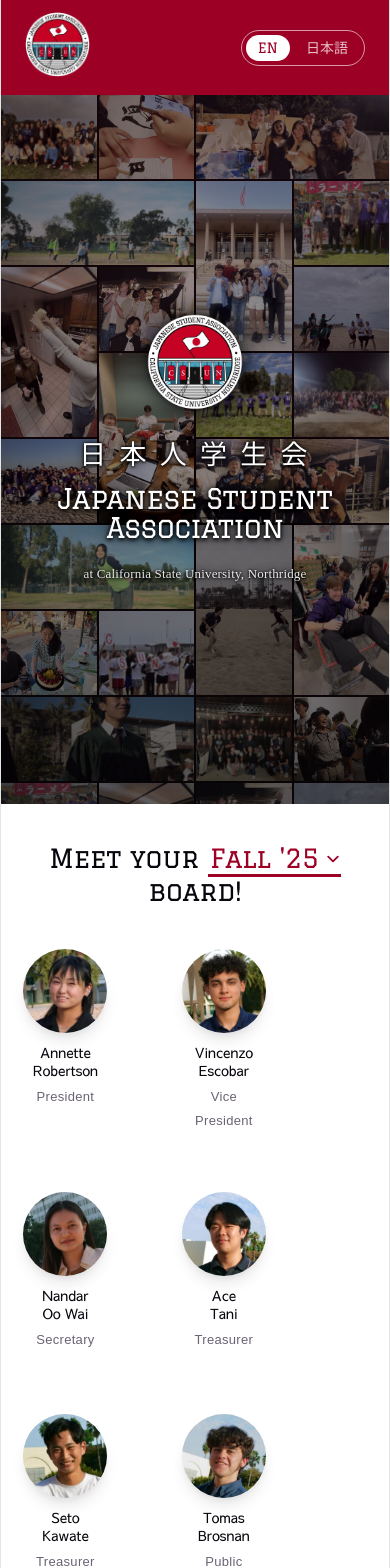
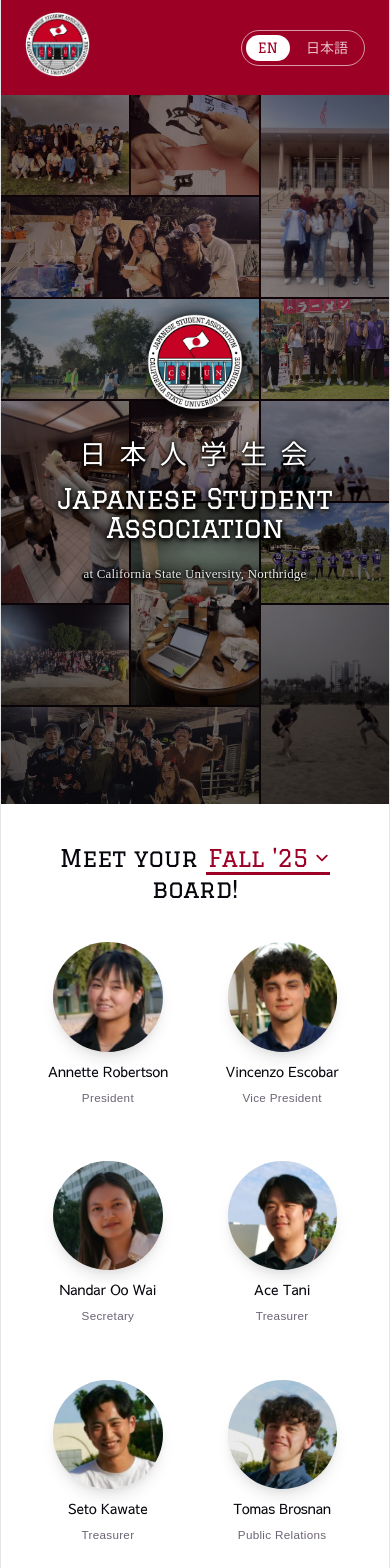
Before and after one commit to 13kanaoka/jsa-website, a React (Vite) app: page / in a window 390 px wide. Shown: the top 1568 px of the page. Built offline with nearby package versions, Linux system fonts and the light colour scheme; a web font is replaced by a local one.

Commit message:
fix: fix layout problems on mobile

```diff
--- a/src/pages/board-page/Board.css
+++ b/src/pages/board-page/Board.css
@@ -10,7 +10,7 @@
   max-width: 900px;
   font-family: var(--heading);
   color: var(--text-h);
-  font-size: 40px;
+  font-size: clamp(24px, 6vw, 40px);
   line-height: 1.15;
 }
 
@@ -69,10 +69,10 @@
 
 /* ---- member card ---- */
 .member {
-  --photo: 128px;
-  --photo-sm: 54px;
-  width: 168px;
-  min-height: 236px; /* keeps rows steady when a fact opens; lower for a tighter look + slight reflow */
+  --photo: clamp(96px, 28vw, 128px);
+  --photo-sm: calc(var(--photo) * 0.42);
+  width: clamp(136px, 40vw, 172px);
+  min-height: clamp(140px, 38vw, 224px); /* small reserve so rows don't jump when a fact opens */
   display: flex;
   flex-direction: column;
   align-items: center;
@@ -115,11 +115,11 @@
   margin-top: 4px;
   font-family: 'Sawarabi Gothic', sans-serif;
   color: var(--text-h);
-  font-size: 16px;
+  font-size: clamp(13px, 3.6vw, 16px);
   line-height: 1.3;
 }
 .member-position {
-  font-size: 13px;
+  font-size: clamp(11px, 3vw, 13px);
   letter-spacing: 0.3px;
   color: var(--text);
 }
@@ -182,20 +182,8 @@
   .board {
     padding: 40px 12px 56px;
   }
-  .board-title {
-    font-size: 26px;
-  }
   .board-grid {
-    gap: 26px 4%;
-    margin-top: 30px;
-  }
-  .member {
-    width: 30%; /* ~3 per row — set to 46% for 2 per row */
-    min-height: 196px;
-    --photo: 84px;
-    --photo-sm: 42px;
-  }
-  .member-name {
-    font-size: 14px;
+    gap: 18px 5%;
+    margin-top: 28px;
   }
 }
--- a/src/pages/home-page/Home.css
+++ b/src/pages/home-page/Home.css
@@ -15,8 +15,8 @@
   inset: 0;
   z-index: 0;
   display: grid;
-  grid-template-columns: repeat(auto-fill, minmax(clamp(94px, 11vw, 148px), 1fr));
-  grid-auto-rows: clamp(94px, 11vw, 148px);
+  grid-template-columns: repeat(auto-fill, minmax(clamp(100px, 20vw, 150px), 1fr));
+  grid-auto-rows: clamp(100px, 20vw, 150px);
   grid-auto-flow: dense;
   gap: 3px;
   /* unify the mismatched photos and push the whole wall back (kept sharp) */
@@ -60,7 +60,7 @@
 .home-inner {
   position: relative;
   z-index: 2;
-  max-width: min(92vw, 980px);
+  max-width: min(94vw, 1040px);
   padding: 56px 24px;
   display: flex;
   flex-direction: column;
@@ -95,7 +95,7 @@
   margin: 12px 0 0;
   font-family: var(--heading);
   font-weight: 500;
-  font-size: clamp(28px, 6vw, 58px);
+  font-size: clamp(28px, 5.6vw, 54px);
   line-height: 1.05;
   letter-spacing: -0.02em;
   color: #fff;
@@ -129,10 +129,8 @@
   font-family: 'Zen Antique', serif;
 }
 
-@media (max-width: 560px) {
+@media (max-width: 620px) {
   .home-collage {
-    grid-template-columns: repeat(auto-fill, minmax(84px, 1fr));
-    grid-auto-rows: 84px;
     gap: 2px;
   }
   .home-collage img.tile-2x2 {
```
